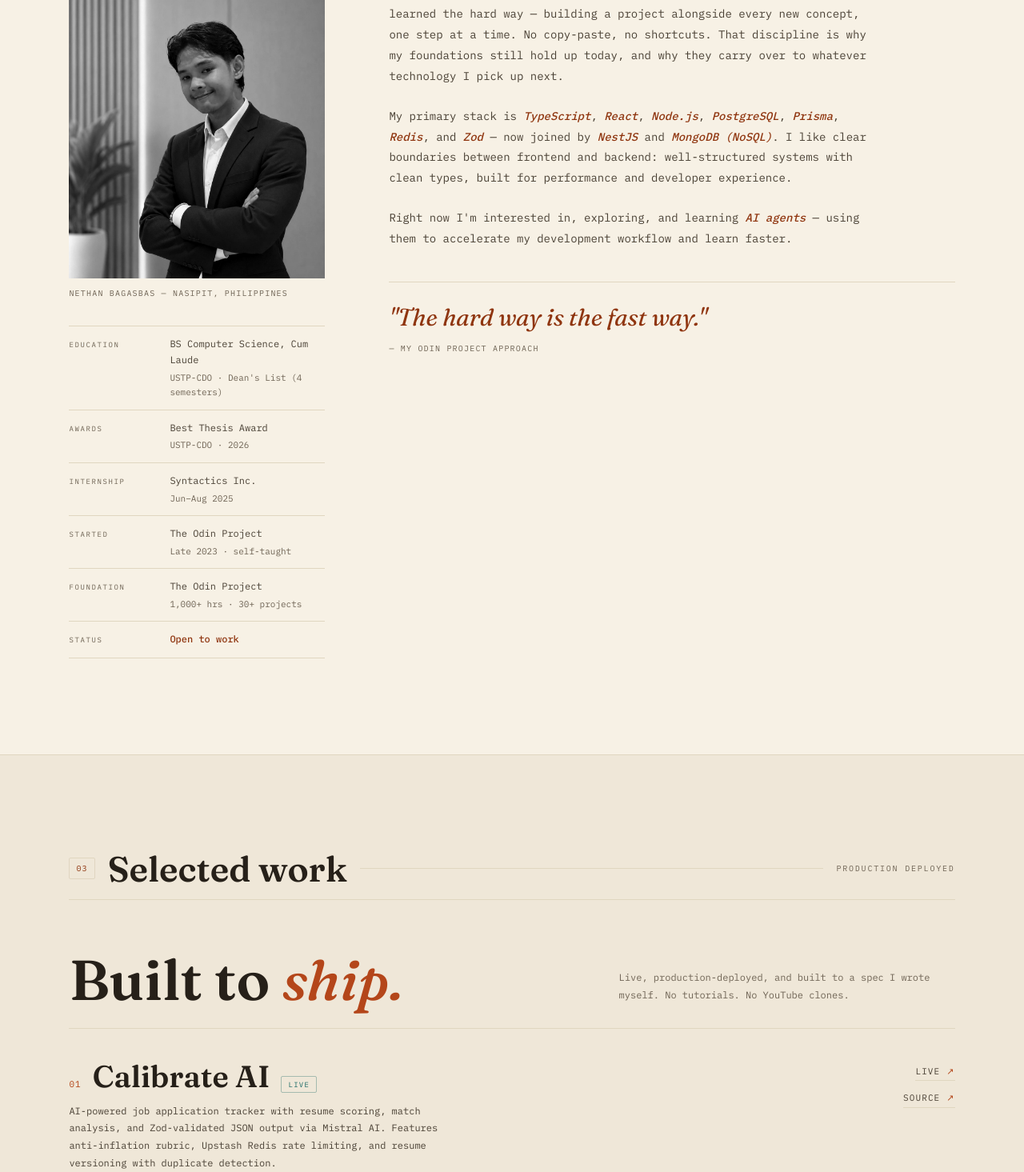
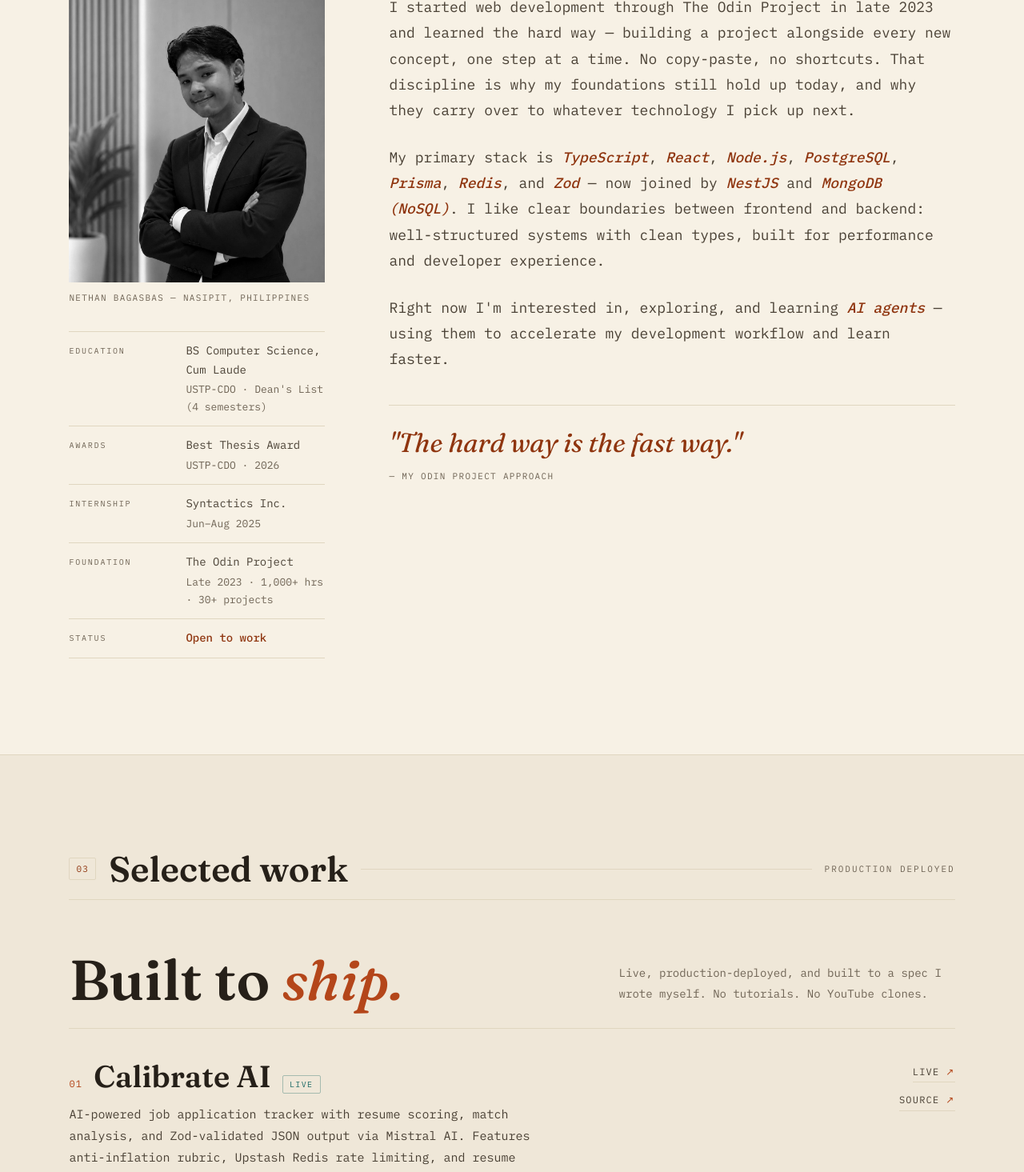
Before and after one commit to nethangabrielb/personal-website, a React (Vite) app: page / in a window 1280 px wide. Shown: the part 1200-2665 px from the top of the page at 80% size. Built offline with nearby package versions, Linux system fonts and the light colour scheme.

Commit message:
style: enlarge typography across sections and scale about fact sheet

```diff
--- a/src/components/sections/About.tsx
+++ b/src/components/sections/About.tsx
@@ -47,17 +47,10 @@ export const About = () => {
                 </div>
               </div>
               <div className="meta-row">
-                <span className="meta-key">Started</span>
-                <div className="meta-vals">
-                  <span className="meta-val">The Odin Project</span>
-                  <span className="meta-val-sub">Late 2023 · self-taught</span>
-                </div>
-              </div>
-              <div className="meta-row">
                 <span className="meta-key">Foundation</span>
                 <div className="meta-vals">
                   <span className="meta-val">The Odin Project</span>
-                  <span className="meta-val-sub">1,000+ hrs · 30+ projects</span>
+                  <span className="meta-val-sub">Late 2023 · 1,000+ hrs · 30+ projects</span>
                 </div>
               </div>
               <div className="meta-row">
--- a/src/styles/base.css
+++ b/src/styles/base.css
@@ -99,7 +99,7 @@ section[id] { scroll-margin-top: 88px; }
 
 .section-head-no {
   font-family: var(--font-body);
-  font-size: 10px;
+  font-size: 11px;
   letter-spacing: 0.12em;
   color: var(--accent-dark);
   border: 1px solid var(--rule);
@@ -124,7 +124,7 @@ section[id] { scroll-margin-top: 88px; }
 
 .section-head-caption {
   font-family: var(--font-body);
-  font-size: 10px;
+  font-size: 11px;
   text-transform: uppercase;
   letter-spacing: 0.18em;
   color: var(--muted);
@@ -195,14 +195,14 @@ section[id] { scroll-margin-top: 88px; }
 
 .mono-caption {
   font-family: var(--font-body);
-  font-size: 10px;
+  font-size: 11px;
   letter-spacing: 0.12em;
   text-transform: uppercase;
   color: var(--muted);
 }
 
 .tag {
-  font-size: 10px;
+  font-size: 11px;
   color: var(--muted);
   letter-spacing: 0.08em;
   text-transform: uppercase;
@@ -248,7 +248,7 @@ section[id] { scroll-margin-top: 88px; }
 
 .nfp-sub {
   font-family: var(--font-body);
-  font-size: 12px;
+  font-size: 14px;
   color: var(--muted);
   margin-bottom: 32px;
 }
--- a/src/styles/hero.css
+++ b/src/styles/hero.css
@@ -19,7 +19,7 @@
   padding: 20px 0;
   border-bottom: 1px solid var(--rule);
   font-family: var(--font-body);
-  font-size: 10px;
+  font-size: 11px;
   letter-spacing: 0.14em;
   text-transform: uppercase;
   color: var(--muted);
@@ -40,7 +40,7 @@
 
 .hero-kicker {
   font-family: var(--font-body);
-  font-size: 11px;
+  font-size: 12px;
   letter-spacing: 0.18em;
   text-transform: uppercase;
   color: var(--accent);
@@ -103,7 +103,7 @@
   padding: 22px 24px;
   border-right: 1px solid var(--rule);
   font-family: var(--font-body);
-  font-size: 11px;
+  font-size: 12px;
   text-transform: uppercase;
   letter-spacing: 0.1em;
   color: var(--ink-soft);
@@ -119,6 +119,6 @@
 }
 
 .hero-index-no {
-  font-size: 10px;
+  font-size: 11px;
   color: var(--accent);
 }
--- a/src/styles/nav.css
+++ b/src/styles/nav.css
@@ -51,7 +51,7 @@
   height: 64px;
   line-height: 64px;
   font-family: var(--font-body);
-  font-size: 11px;
+  font-size: 12px;
   text-transform: uppercase;
   letter-spacing: 0.1em;
   color: var(--ink-soft);
--- a/src/styles/sections-about-projects.css
+++ b/src/styles/sections-about-projects.css
@@ -16,7 +16,9 @@
   top: 96px;
 }
 
-.about-figure { margin: 0; }
+.about-figure {
+  margin: 0;
+}
 
 .about-figure img {
   width: 100%;
@@ -28,11 +30,13 @@
   transition: filter 0.4s cubic-bezier(0.16, 1, 0.3, 1);
 }
 
-.about-figure:hover img { filter: grayscale(0%); }
+.about-figure:hover img {
+  filter: grayscale(0%);
+}
 
 .about-figure figcaption {
   font-family: var(--font-body);
-  font-size: 10px;
+  font-size: 11px;
   letter-spacing: 0.12em;
   text-transform: uppercase;
   color: var(--muted);
@@ -47,16 +51,18 @@
 
 .meta-row {
   display: grid;
-  grid-template-columns: 110px 1fr;
+  grid-template-columns: 130px 1fr;
   gap: 16px;
   padding: 12px 0;
   border-top: 1px solid var(--rule);
 }
 
-.meta-row:last-child { border-bottom: 1px solid var(--rule); }
+.meta-row:last-child {
+  border-bottom: 1px solid var(--rule);
+}
 
 .meta-key {
-  font-size: 9px;
+  font-size: 10px;
   letter-spacing: 0.18em;
   text-transform: uppercase;
   color: var(--muted);
@@ -70,12 +76,12 @@
 }
 
 .meta-val {
-  font-size: 12px;
+  font-size: 14px;
   color: var(--ink-soft);
 }
 
 .meta-val-sub {
-  font-size: 11px;
+  font-size: 13px;
   color: var(--muted);
 }
 
@@ -84,7 +90,9 @@
   font-weight: 500;
 }
 
-.about-content { padding-top: 8px; }
+.about-content {
+  padding-top: 8px;
+}
 
 .about-lede {
   font-family: var(--font-display);
@@ -97,33 +105,34 @@
 }
 
 .about-content p {
-  font-size: 14px;
-  line-height: 1.85;
+  font-size: 18px;
+  line-height: 1.8;
   color: var(--ink-soft);
-  margin-bottom: 24px;
-  max-width: 72ch;
+  margin-bottom: 26px;
+  max-width: 76ch;
 }
 
-.about-content p:last-of-type { margin-bottom: 0; }
+.about-content p:last-of-type {
+  margin-bottom: 0;
+}
 
 .about-quote {
   margin-top: 40px;
   padding: 24px 0 0;
   border-top: 1px solid var(--rule);
   font-family: var(--font-display);
-  font-size: clamp(22px, 2.4vw, 30px);
+  font-size: clamp(24px, 2.6vw, 34px);
   line-height: 1.35;
   font-weight: 400;
   font-style: italic;
   color: var(--accent-dark);
-  max-width: 72ch;
 }
 
 .about-quote-src {
   display: block;
   margin-top: 12px;
   font-family: var(--font-body);
-  font-size: 10px;
+  font-size: 11px;
   font-style: normal;
   letter-spacing: 0.12em;
   text-transform: uppercase;
@@ -161,7 +170,7 @@
 
 .projects-subtext {
   font-family: var(--font-body);
-  font-size: 12px;
+  font-size: 14px;
   color: var(--muted);
   line-height: 1.8;
   padding-bottom: 6px;
@@ -180,7 +189,9 @@
   border-top: 1px solid var(--rule);
 }
 
-.project-row:last-child { border-bottom: 1px solid var(--rule); }
+.project-row:last-child {
+  border-bottom: 1px solid var(--rule);
+}
 
 .project-title-row {
   display: flex;
@@ -191,7 +202,7 @@
 
 .project-index {
   font-family: var(--font-body);
-  font-size: 11px;
+  font-size: 12px;
   letter-spacing: 0.1em;
   color: var(--accent);
 }
@@ -211,7 +222,7 @@
 }
 
 .project-status {
-  font-size: 9px;
+  font-size: 10px;
   letter-spacing: 0.14em;
   text-transform: uppercase;
   color: var(--teal);
@@ -222,7 +233,7 @@
 
 .project-desc {
   font-family: var(--font-body);
-  font-size: 12px;
+  font-size: 15px;
   color: var(--ink-soft);
   line-height: 1.8;
   max-width: 64ch;
@@ -256,7 +267,7 @@
 }
 
 .project-figure figcaption {
-  font-size: 10px;
+  font-size: 11px;
   letter-spacing: 0.12em;
   text-transform: uppercase;
   color: var(--muted);
@@ -276,7 +287,7 @@
   align-items: center;
   gap: 8px;
   font-family: var(--font-body);
-  font-size: 11px;
+  font-size: 12px;
   letter-spacing: 0.1em;
   text-transform: uppercase;
   color: var(--ink-soft);
--- a/src/styles/sections-skills-contact.css
+++ b/src/styles/sections-skills-contact.css
@@ -18,7 +18,7 @@
 
 .skills-note {
   font-family: var(--font-body);
-  font-size: 12px;
+  font-size: 15px;
   color: var(--muted);
   line-height: 1.8;
   max-width: 30ch;
@@ -36,7 +36,7 @@
 }
 
 .skill-group-label {
-  font-size: 9px;
+  font-size: 11px;
   letter-spacing: 0.2em;
   text-transform: uppercase;
   color: var(--accent-dark);
@@ -52,7 +52,7 @@
 
 .skill-name {
   font-family: var(--font-display);
-  font-size: 19px;
+  font-size: 20px;
   font-weight: 400;
   color: var(--ink);
   transition: color 0.15s, transform 0.15s;
@@ -84,7 +84,7 @@
 
 .exp-note {
   font-family: var(--font-body);
-  font-size: 12px;
+  font-size: 15px;
   color: var(--muted);
   line-height: 1.8;
   max-width: 30ch;
@@ -112,13 +112,13 @@
 }
 
 .exp-period {
-  font-size: 11px;
+  font-size: 12px;
   color: var(--accent-dark);
   letter-spacing: 0.08em;
 }
 
 .exp-type {
-  font-size: 9px;
+  font-size: 11px;
   color: var(--muted);
   letter-spacing: 0.16em;
   text-transform: uppercase;
@@ -137,13 +137,13 @@
 .exp-item:hover .exp-role { color: var(--accent); }
 
 .exp-company {
-  font-size: 12px;
+  font-size: 14px;
   color: var(--accent-dark);
   margin-bottom: 16px;
 }
 
 .exp-desc {
-  font-size: 12px;
+  font-size: 15px;
   color: var(--ink-soft);
   line-height: 1.8;
   margin-bottom: 16px;
@@ -158,7 +158,7 @@
 }
 
 .exp-bullets li {
-  font-size: 12px;
+  font-size: 15px;
   color: var(--ink-soft);
   line-height: 1.7;
   padding-left: 18px;
@@ -218,7 +218,7 @@
 
 .contact-sub {
   font-family: var(--font-body);
-  font-size: 12px;
+  font-size: 15px;
   color: var(--ink-soft);
   line-height: 1.8;
   max-width: 40ch;
@@ -241,7 +241,7 @@
   text-decoration: none;
   color: var(--ink-soft);
   font-family: var(--font-body);
-  font-size: 12px;
+  font-size: 15px;
   transition: color 0.15s, padding-left 0.15s;
 }
 
@@ -272,7 +272,7 @@
 
 .form-label {
   display: block;
-  font-size: 9px;
+  font-size: 11px;
   letter-spacing: 0.2em;
   text-transform: uppercase;
   color: var(--muted);
@@ -288,7 +288,7 @@
   border-radius: 0;
   color: var(--ink);
   font-family: var(--font-body);
-  font-size: 13px;
+  font-size: 15px;
   padding: 10px 2px;
   transition: border-color 0.15s;
   resize: none;
@@ -303,7 +303,7 @@
 .form-textarea { height: 96px; }
 
 .form-error {
-  font-size: 10px;
+  font-size: 11px;
   color: var(--error);
   margin-top: 6px;
   display: block;
@@ -368,7 +368,7 @@ footer {
 }
 
 .footer-links a {
-  font-size: 10px;
+  font-size: 11px;
   letter-spacing: 0.12em;
   text-transform: uppercase;
   color: var(--ink-soft);
@@ -382,7 +382,7 @@ footer {
   margin-top: 24px;
   padding-top: 16px;
   border-top: 1px solid var(--rule);
-  font-size: 9px;
+  font-size: 10px;
   letter-spacing: 0.12em;
   text-transform: uppercase;
   color: var(--muted);
```
